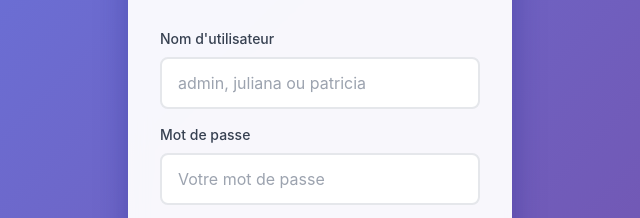
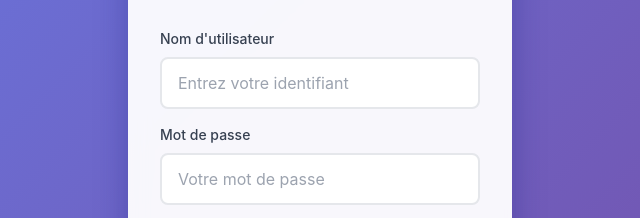
Before and after one commit to MarabaShop/gestionnaire-ecommerce, a plain HTML site: page index.html in a window 1280 px wide. Shown: the part 341-559 px from the top of the page, 320-960 px from the left. Drawn offline with nearby package versions, Linux system fonts and the light colour scheme.

Commit message:
NePasAfficher les noms

```diff
--- a/index.html
+++ b/index.html
@@ -114,7 +114,7 @@
             <div class="space-y-4">
                 <div>
                     <label class="block text-sm font-medium text-gray-700 mb-2">Nom d'utilisateur</label>
-                    <input type="text" id="username" class="w-full px-4 py-3 rounded-lg border-2 border-gray-200 focus:border-purple-500 focus:outline-none" placeholder="admin, juliana ou patricia">
+                    <input type="text" id="username" class="w-full px-4 py-3 rounded-lg border-2 border-gray-200 focus:border-purple-500 focus:outline-none" placeholder="Entrez votre identifiant">
                 </div>
                 <div>
                     <label class="block text-sm font-medium text-gray-700 mb-2">Mot de passe</label>
```
